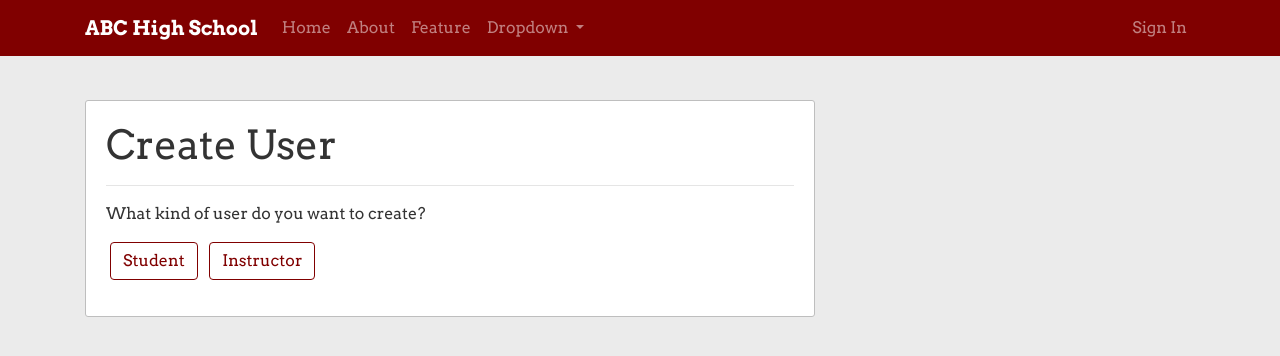
After one commit to JacobCuke/SchoolManagement, a Django app: page /register/ in a window 1280 px wide. The commit adds this page. Shown: the top 356 px of the page. Run offline with Django 3.2, Linux system fonts and the light colour scheme; some libraries are stand-ins or nearby versions.

Commit message:
Add student creation

```diff
--- a/SchoolManagement/urls.py
+++ b/SchoolManagement/urls.py
@@ -16,10 +16,13 @@ Including another URLconf
 from django.contrib import admin
 from django.contrib.auth import views as auth_views
 from django.urls import path, include
+from users import views as user_views
 
 urlpatterns = [
     path('admin/', admin.site.urls),
     path('login/', auth_views.LoginView.as_view(template_name='users/login.html'), name='login'),
     path('logout/', auth_views.LogoutView.as_view(template_name='users/logout.html'), name='logout'),
+    path('register/', user_views.register, name='register'),
+    path('register/student/', user_views.register_student, name='register-student'),
     path('', include('school.urls')),
 ]
--- a/school/templates/school/base.html
+++ b/school/templates/school/base.html
@@ -60,13 +60,13 @@
           </div>
 
           <div class="navbar-nav">
+            {% if user.is_superuser %}
+              <a class="nav-item nav-link" href="{% url 'register' %}">Create User</a>
+            {% endif %}
             {% if user.is_authenticated %}
               <a class="nav-item nav-link" href="{% url 'logout' %}">Logout</a>
             {% else %}
               <a class="nav-item nav-link" href="{% url 'login' %}">Sign In</a>
-            {% endif %}
-            {% if user.is_superuser %}
-              <a class="nav-item nav-link" href="#">Register</a>
             {% endif %}
           </div>
         </div>
@@ -74,6 +74,12 @@
     </nav>
 
     <div class="container main-body">
+      {% if messages %}
+        {% for message in messages %}
+          <div class="alert alert-{{ message.tags }}">{{ message }}</div>
+        {% endfor %}
+      {% endif %}
+
       {% block display %}{% endblock display %}
     </div>
 
--- a/school/templates/school/content.html
+++ b/school/templates/school/content.html
@@ -3,12 +3,6 @@
 {% block display %}
   <div class="row">
     <div class="col-md-8">
-      {% if messages %}
-        {% for message in messages %}
-          <div class="alert alert-{{ message.tags }}">{{ message }}</div>
-        {% endfor %}
-      {% endif %}
-
       {% block content %}{% endblock %}
     </div>
   </div>
--- /dev/null
+++ b/users/templates/users/register.html
@@ -0,0 +1,17 @@
+{% extends "school/content.html" %}
+
+{% block title %}
+- Register
+{% endblock title %}
+
+{% block content %}
+  <div class="content-section">
+    <h1>Create User</h1>
+    <hr>
+    <div class="mb-3">
+      <p>What kind of user do you want to create?</p>
+      <a class="btn btn-outline-custom ml-1" href="{% url 'register-student' %}">Student</a>
+      <a class="btn btn-outline-custom ml-2" href="#">Instructor</a>
+    </div>
+  </div>
+{% endblock content %}
--- a/users/views.py
+++ b/users/views.py
@@ -1,3 +1,24 @@
-from django.shortcuts import render
+from django.shortcuts import render, redirect
+from django.contrib import messages
+from .forms import UserRegisterForm, StudentRegisterForm
 
-# Create your views here.
+def register(request):
+    return render(request, 'users/register.html')
+
+def register_student(request):
+    if request.method == 'POST':
+        user_form = UserRegisterForm(request.POST)
+        student_form = StudentRegisterForm(request.POST)
+        if (user_form.is_valid() and student_form.is_valid()):
+            user_form.save()
+            student_form.save()
+            username = user_form.cleaned_data.get('username')
+            messages.success(request, f'Account: {username} has been successfully created!')
+            return redirect('login')
+    else:
+        context = {
+            'user_form': UserRegisterForm(),
+            'student_form': StudentRegisterForm()
+        }
+
+    return render(request, 'users/register_student.html', context)
```
Also changed, not shown: users/forms.py (added, +19 -0 lines), users/templates/users/register_student.html (added, +22 -0 lines), db.sqlite3.
